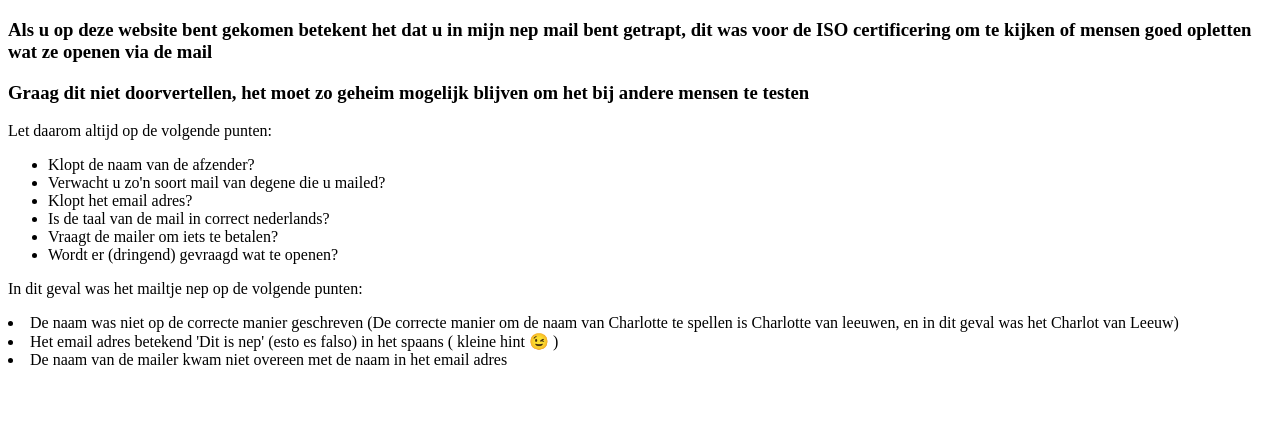
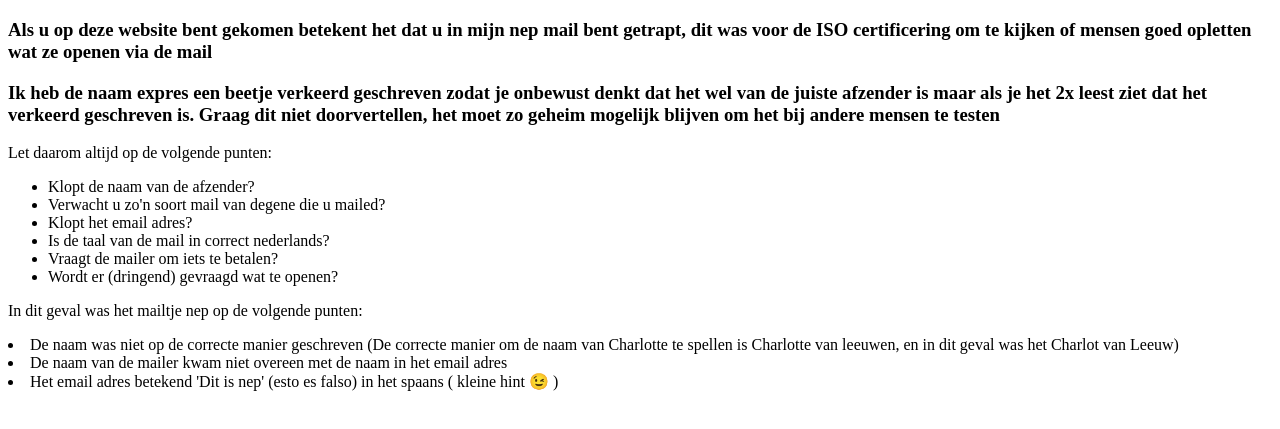
Before and after one commit to SVlandcharlot/svlandcharlot.github.io, a plain HTML site: page index.html in a window 1280 px wide. Shown: the part 61-490 px from the top of the page. Drawn offline with Linux system fonts and the light colour scheme.

Commit message:
Update index.html

```diff
--- a/index.html
+++ b/index.html
@@ -15,7 +15,7 @@ ul.b {
 
 <p><h3>Als u op deze website bent gekomen betekent het dat u in mijn nep mail bent getrapt, dit was voor de ISO certificering om te kijken of mensen goed opletten wat ze openen via de mail</h3></p>
 
-<h3>Graag dit niet doorvertellen, het moet zo geheim mogelijk blijven om het bij andere mensen te testen</h3>
+<h3>Ik heb de naam expres een beetje verkeerd geschreven zodat je onbewust denkt dat het wel van de juiste afzender is maar als je het 2x leest ziet dat het verkeerd geschreven is. Graag dit niet doorvertellen, het moet zo geheim mogelijk blijven om het bij andere mensen te testen</h3>
 
 <p>Let daarom altijd op de volgende punten:</p>
 
@@ -30,8 +30,9 @@ ul.b {
 
 <p>In dit geval was het mailtje nep op de volgende punten:</p>
 <li>De naam was niet op de correcte manier geschreven (De correcte manier om de naam van Charlotte te spellen is Charlotte van leeuwen, en in dit geval was het Charlot van Leeuw)</li>
+<li>De naam van de mailer kwam niet overeen met de naam in het email adres</li>
 <li>Het email adres betekend 'Dit is nep' (esto es falso) in het spaans ( kleine hint &#128521; )</li>
-<li>De naam van de mailer kwam niet overeen met de naam in het email adres</li>
+
 
 </body>
 </html>
```
